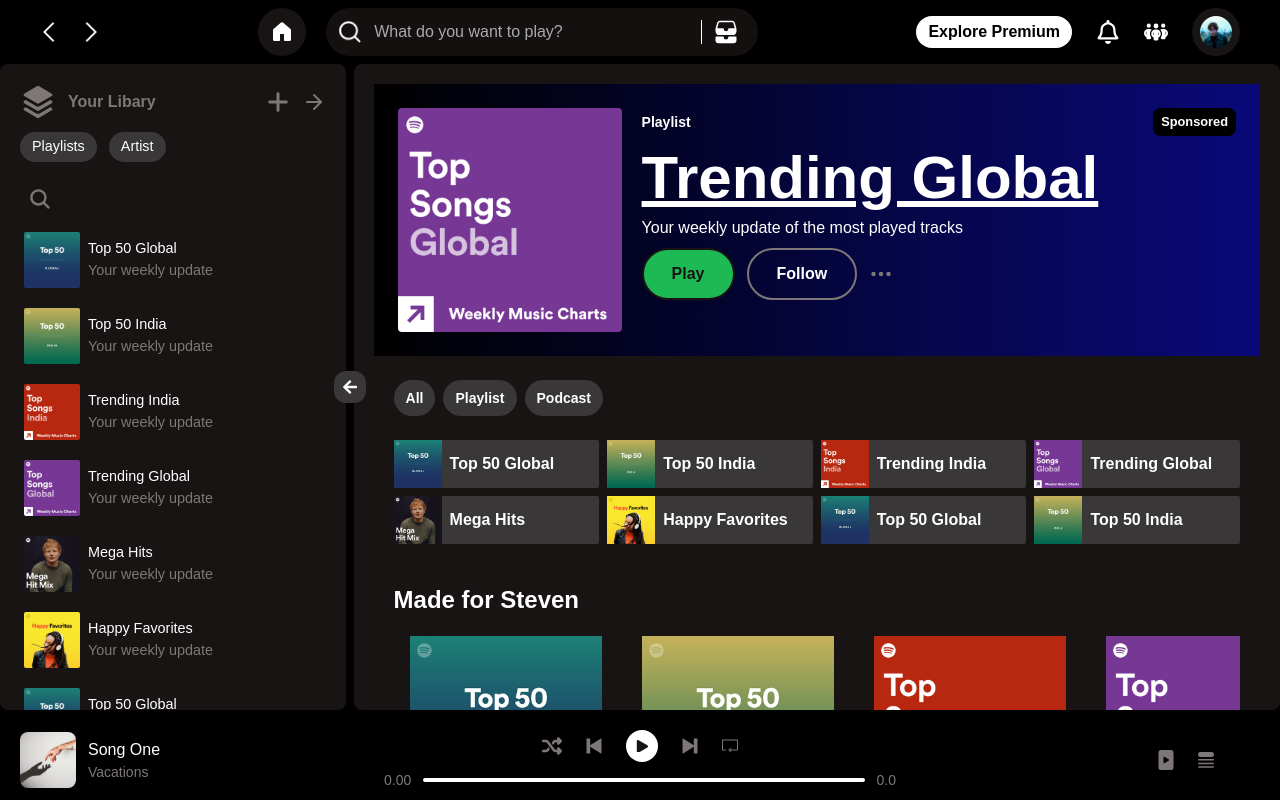
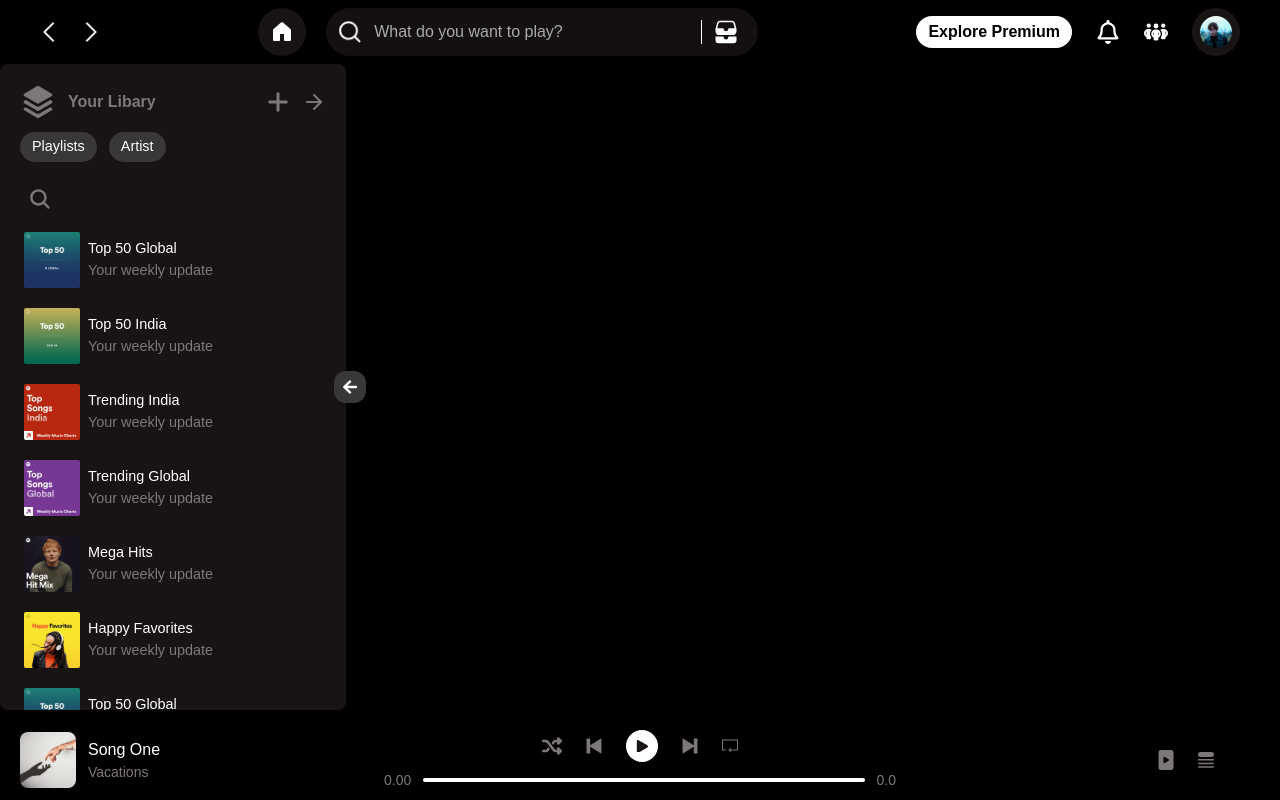
Before and after one commit to Wahyupap9/spotify-clone, a React (Vite) app: page / in a window 1280 px wide. Built offline with nearby package versions, Linux system fonts and the light colour scheme.

Commit message:
fixing bug

```diff
--- a/src/components/hero/Hero.jsx
+++ b/src/components/hero/Hero.jsx
@@ -9,8 +9,8 @@
     <div className="flex gap-2 h-fit md:h-display w-[100vw]">
       <Sidebar />
       <Routes>
-        <Route path="/" element={<MainHero />} />
-        <Route path="/album/:id" element={<DisplayAlbum />} />
+        <Route path="/spotify-clone" element={<MainHero />} />
+        <Route path="/spotify-clone/album/:id" element={<DisplayAlbum />} />
       </Routes>
     </div>
   );
```
